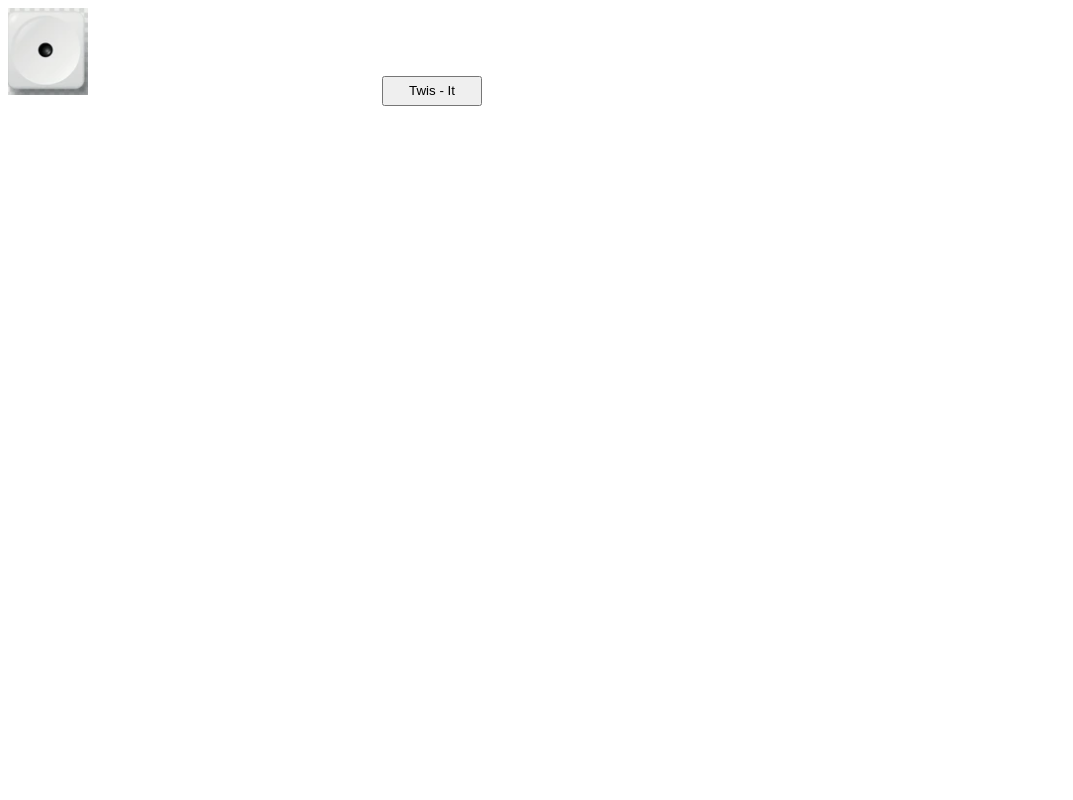
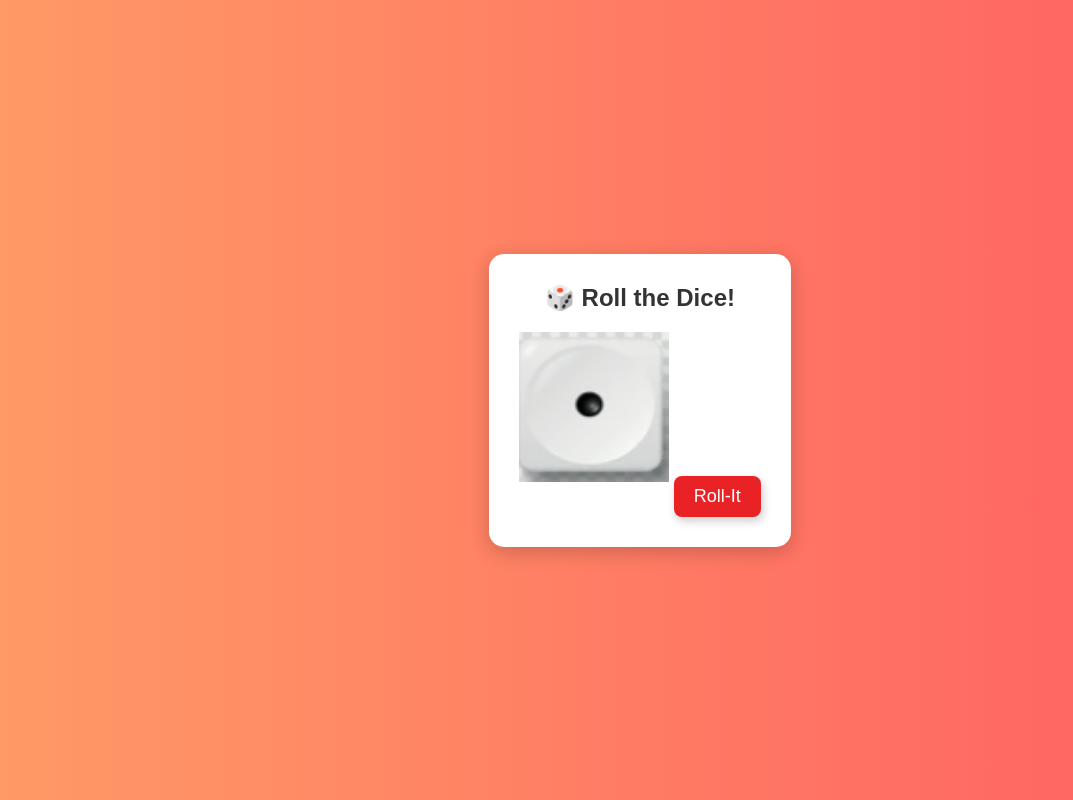
Before and after one commit to saad89-ux/Dies-Switcher, a plain HTML site: page index.html in a window 1280 px wide. Shown: the whole page, without its empty margins (0-1073 px from the left). Drawn offline with Linux system fonts and the light colour scheme.

Commit message:
has been modified

```diff
--- a/index.html
+++ b/index.html
@@ -3,12 +3,15 @@
 <head>
     <meta charset="UTF-8">
     <meta name="viewport" content="width=device-width, initial-scale=1.0">
-    <title>Document</title>
+    <title>Dice Roller - Ludo</title>
+    <link rel="stylesheet" href="style.css">
 </head>
 <body>
-    <img src="images/one.png" alt="">
-    <button onclick="Lodo()" style="height: 30px; width: 100px; margin-left: 290px;">Twis - It</button>
-   <!--  <p>Lorem ipsum dolor WorldwarII sit amet consectetur WorldwarII adipisicing elit. Omnis iste, possimus labore ipsam molestias WorldwarII adipisci officia porro ipsum  WorldwarII sapiente similique, veniam impedit est fuga sed quae quia tenetur! Totam,WorldwarII esse!</p> -->
+    <div class="container">
+        <h1>🎲 Roll the Dice!</h1>
+        <img id="diceImage" src="images/one.png" alt="Dice">
+        <button onclick="Lodo()">Roll-It</button>
+    </div>
     <script src="app.js"></script>
 </body>
 </html>
--- /dev/null
+++ b/style.css
@@ -0,0 +1,52 @@
+* {
+    margin: 0;
+    padding: 0;
+    box-sizing: border-box;
+    font-family: Arial, sans-serif;
+}
+
+body {
+    display: flex;
+    justify-content: center;
+    align-items: center;
+    height: 100vh;
+    background: linear-gradient(to right, #ff9966, #ff5e62);
+}
+
+.container {
+    text-align: center;
+    background: white;
+    padding: 30px;
+    border-radius: 15px;
+    box-shadow: 0px 5px 20px rgba(0, 0, 0, 0.2);
+}
+
+h1 {
+    margin-bottom: 20px;
+    font-size: 24px;
+    color: #333;
+}
+
+img {
+    width: 150px;
+    height: 150px;
+    margin-bottom: 20px;
+    transition: transform 0.2s ease-in-out;
+}
+
+button {
+    padding: 10px 20px;
+    font-size: 18px;
+    background: #e92226;
+    color: white;
+    border: none;
+    border-radius: 8px;
+    cursor: pointer;
+    box-shadow: 2px 4px 10px rgba(0, 0, 0, 0.2);
+    transition: 0.3s;
+}
+
+button:hover {
+    background: #e73c8c;
+    transform: scale(1.1);
+}
```
